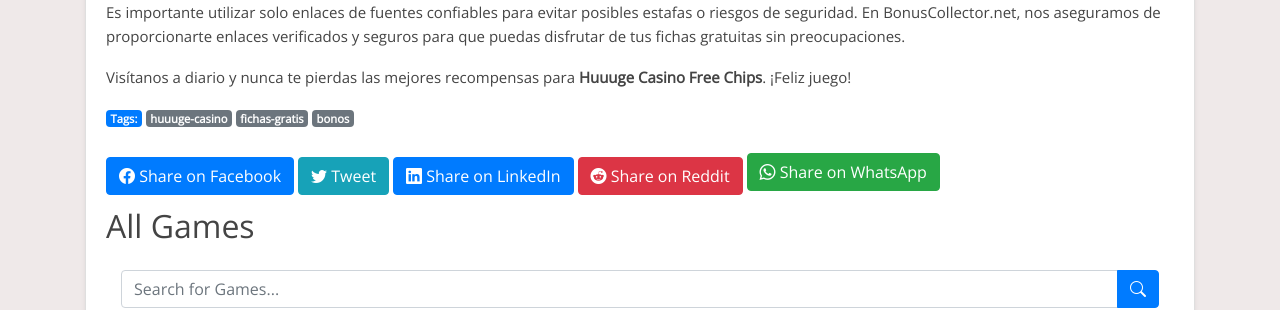
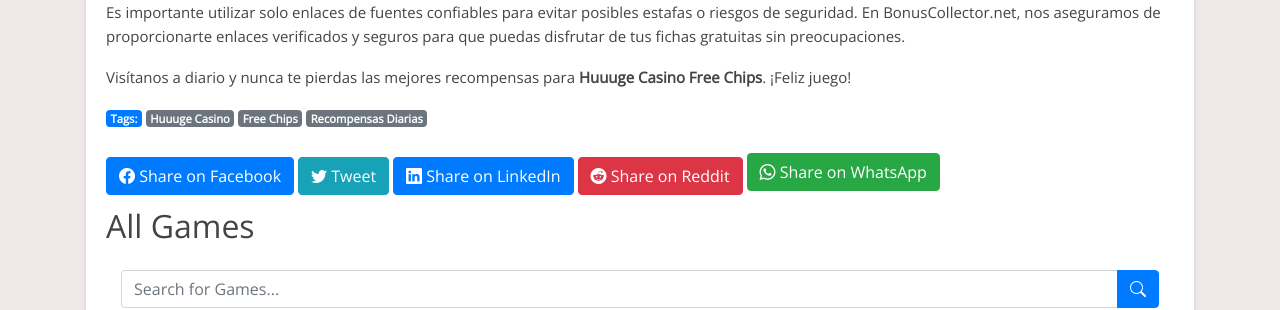
Before and after one commit to Prollad99/bs-net, a Jekyll site: the page built from es/_posts/2024-07-16-huuuge-casino.md, in a window 1280 px wide and 900 px high, scrolled down 7895 px. Shown: the part 149-459 px from the top of the window. Built offline with Jekyll 4.4.1, drawn with Linux system fonts in a browser that asks for light colours; nearby versions of some CDN libraries; comment, search, counter and statistics services are not loaded.

Commit message:
Update 2024-07-16-huuuge-casino.md

```diff
--- a/es/_posts/2024-07-16-huuuge-casino.md
+++ b/es/_posts/2024-07-16-huuuge-casino.md
@@ -2,7 +2,7 @@
 layout: post
 title: "Huuuge Casino Free Chips: Consigue tus fichas gratis hoy"
 date: 2024-07-17
-tags: [huuuge-casino, fichas-gratis, bonos]
+tags: [Huuuge Casino, Free Chips, Recompensas Diarias]
 author: BonusCollector.net
 description: "Descubre cómo obtener Huuuge Casino Free Chips diariamente y disfruta de las mejores recompensas para tus juegos de casino."
 lang: es
```
